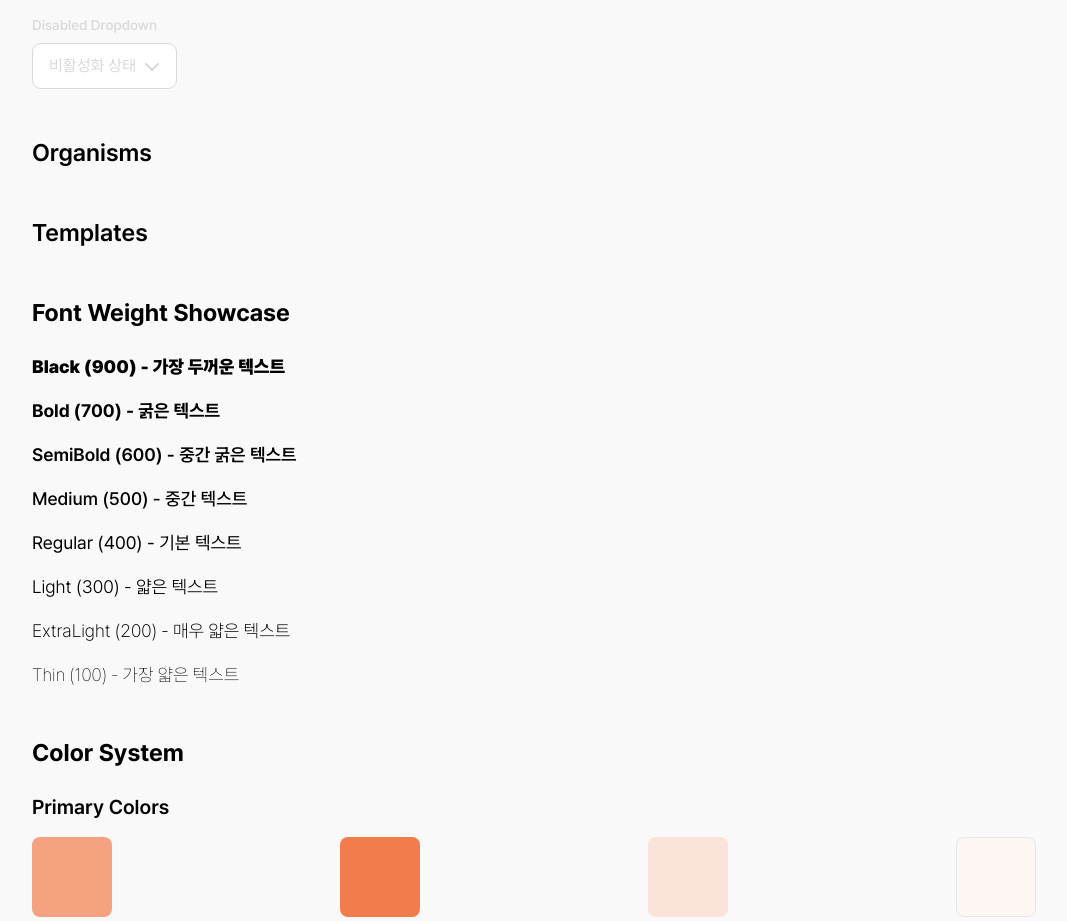
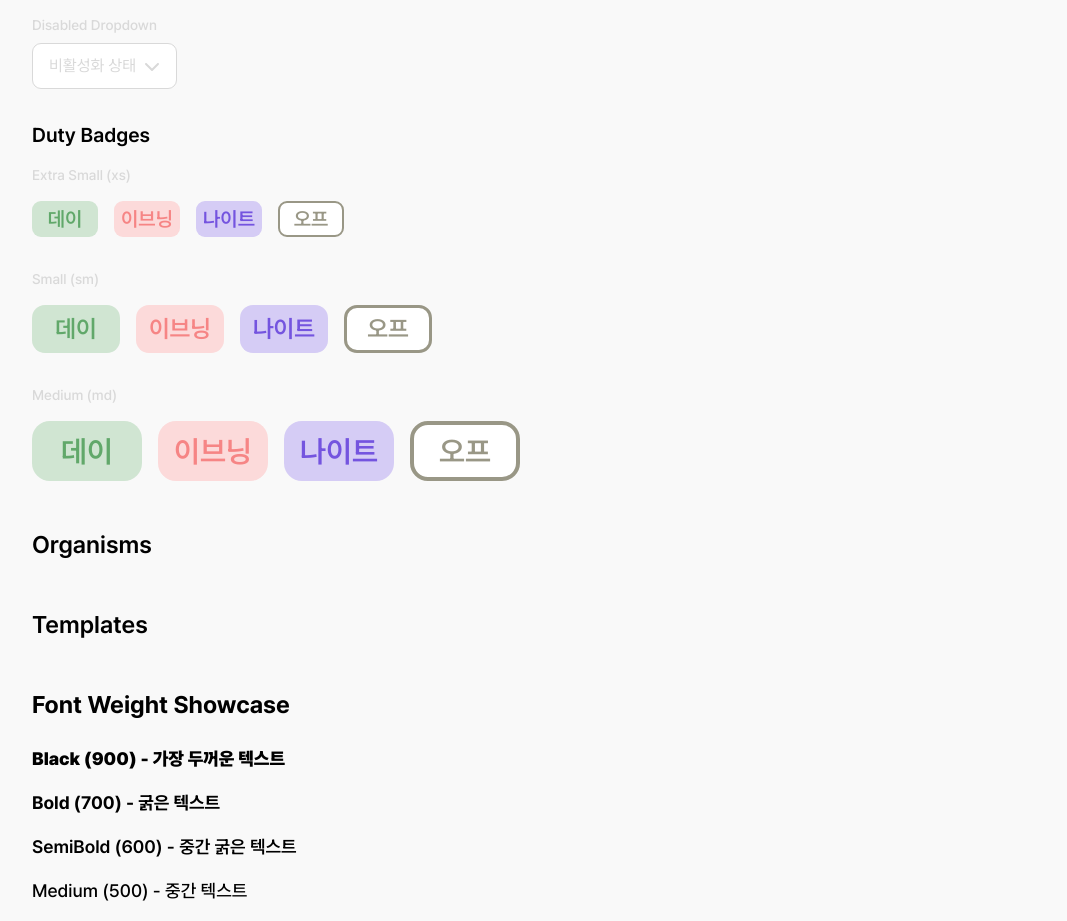
Before and after one commit to dutymate/dutymate-v1, a React (Vite) app in the folder frontend/: page /playgrounds in a window 1280 px wide. Shown: the part 5722-6643 px from the top of the page, without its empty margins (0-1067 px from the left). Built offline with nearby package versions, Linux system fonts and the light colour scheme.

Commit message:
[S12P11A108-331] feat: Add DutyBadgeKor atom component

```diff
--- a/frontend/src/components/atoms/DutyBadgeKor.tsx
+++ b/frontend/src/components/atoms/DutyBadgeKor.tsx
@@ -1 +1,54 @@
-// DutyBadgeKor.tsx
+interface DutyBadgeProps {
+	type: "day" | "evening" | "night" | "off";
+	size?: "xs" | "sm" | "md";
+}
+
+export const DutyBadgeKor = ({ type, size = "md" }: DutyBadgeProps) => {
+	const badgeStyles = {
+		day: "bg-duty-day-bg text-duty-day",
+		evening: "bg-duty-evening-bg text-duty-evening",
+		night: "bg-duty-night-bg text-duty-night",
+		off: "bg-base-white text-duty-off border border-duty-off",
+	};
+
+	const borderWidthStyles = {
+		xs: "border-[0.15rem]", // 2.4px
+		sm: "border-[0.2rem]", // 3.2px
+		md: "border-[0.25rem]", // 4px
+	};
+
+	const sizeStyles = {
+		xs: "text-xl w-[66px] h-[36px]",
+		sm: "text-2xl w-[88px] h-[48px]",
+		md: "text-3xl w-[110px] h-[60px]",
+	};
+
+	const roundedStyles = {
+		xs: "rounded-[9px]",
+		sm: "rounded-[13px]",
+		md: "rounded-[18px]",
+	};
+
+	const badgeLabels = {
+		day: "데이",
+		evening: "이브닝",
+		night: "나이트",
+		off: "오프",
+	};
+
+	return (
+		<span
+			className={`
+        inline-flex items-center justify-center
+        ${roundedStyles[size]}
+        font-semibold
+        whitespace-nowrap
+        ${badgeStyles[type]}
+        ${type === "off" ? borderWidthStyles[size] : ""}
+        ${sizeStyles[size]}
+      `}
+		>
+			{badgeLabels[type]}
+		</span>
+	);
+};
--- a/frontend/src/pages/playgrounds.tsx
+++ b/frontend/src/pages/playgrounds.tsx
@@ -18,6 +18,7 @@ import { Dropdown } from "@/components/atoms/Dropdown";
 import { ApprovalBtn } from "@/components/atoms/ApprovalBtn";
 import { Badge } from "@/components/atoms/Badge";
 import { ProgressChecker } from "@/components/atoms/ProgressChecker";
+import { DutyBadgeKor } from "../components/atoms/DutyBadgeKor";
 
 const Playgrounds: React.FC = () => {
 	const [genderIndex, setGenderIndex] = useState(0);
@@ -626,6 +627,51 @@ const Playgrounds: React.FC = () => {
 						</div>
 					</div>
 				</div>
+
+				{/* Duty Badges */}
+				<div className="mb-8">
+					<h2 className="text-xl font-semibold mb-4">Duty Badges</h2>
+					<div className="space-y-8">
+						{/* Extra Small */}
+						<div>
+							<h3 className="text-sm font-medium text-base-muted mb-4">
+								Extra Small (xs)
+							</h3>
+							<div className="flex gap-4">
+								<DutyBadgeKor type="day" size="xs" />
+								<DutyBadgeKor type="evening" size="xs" />
+								<DutyBadgeKor type="night" size="xs" />
+								<DutyBadgeKor type="off" size="xs" />
+							</div>
+						</div>
+
+						{/* Small */}
+						<div>
+							<h3 className="text-sm font-medium text-base-muted mb-4">
+								Small (sm)
+							</h3>
+							<div className="flex gap-4">
+								<DutyBadgeKor type="day" size="sm" />
+								<DutyBadgeKor type="evening" size="sm" />
+								<DutyBadgeKor type="night" size="sm" />
+								<DutyBadgeKor type="off" size="sm" />
+							</div>
+						</div>
+
+						{/* Medium */}
+						<div>
+							<h3 className="text-sm font-medium text-base-muted mb-4">
+								Medium (md)
+							</h3>
+							<div className="flex gap-4">
+								<DutyBadgeKor type="day" size="md" />
+								<DutyBadgeKor type="evening" size="md" />
+								<DutyBadgeKor type="night" size="md" />
+								<DutyBadgeKor type="off" size="md" />
+							</div>
+						</div>
+					</div>
+				</div>
 			</section>
 
 			{/* Organisms Section */}
```
